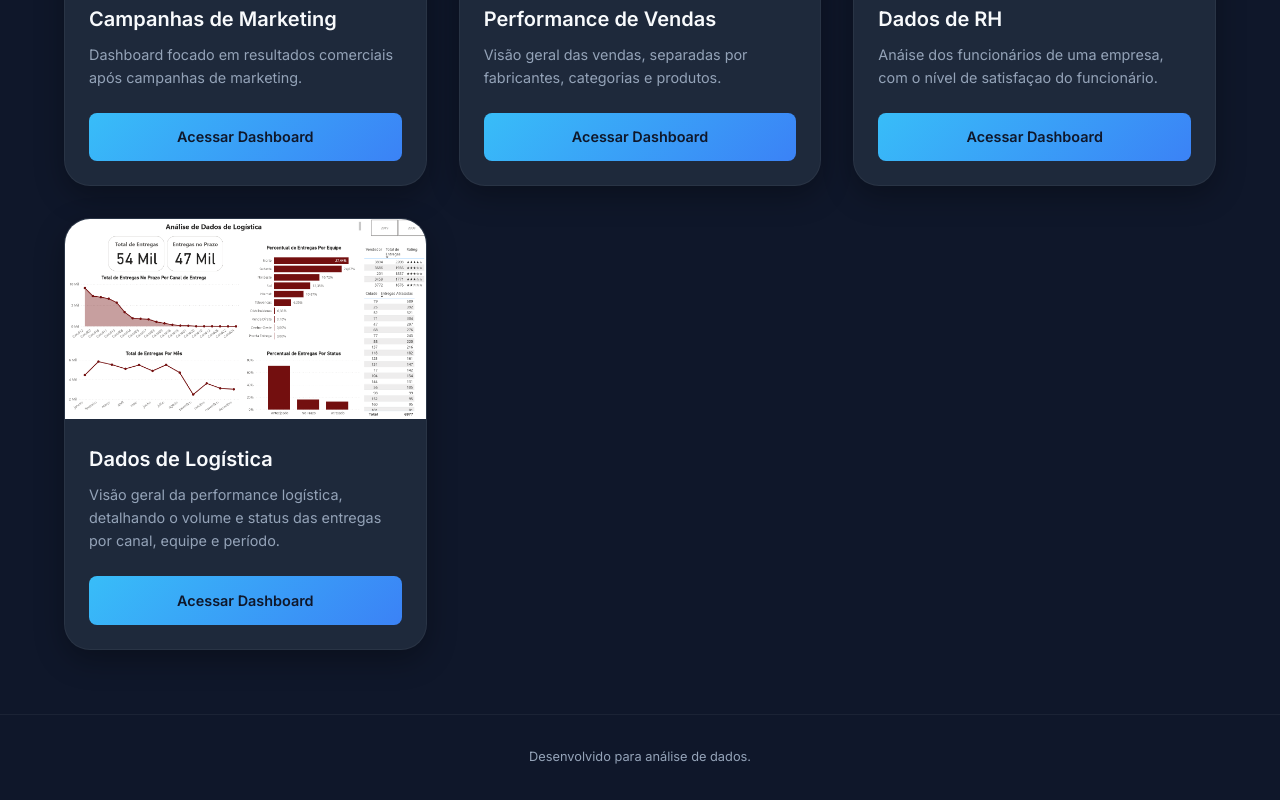
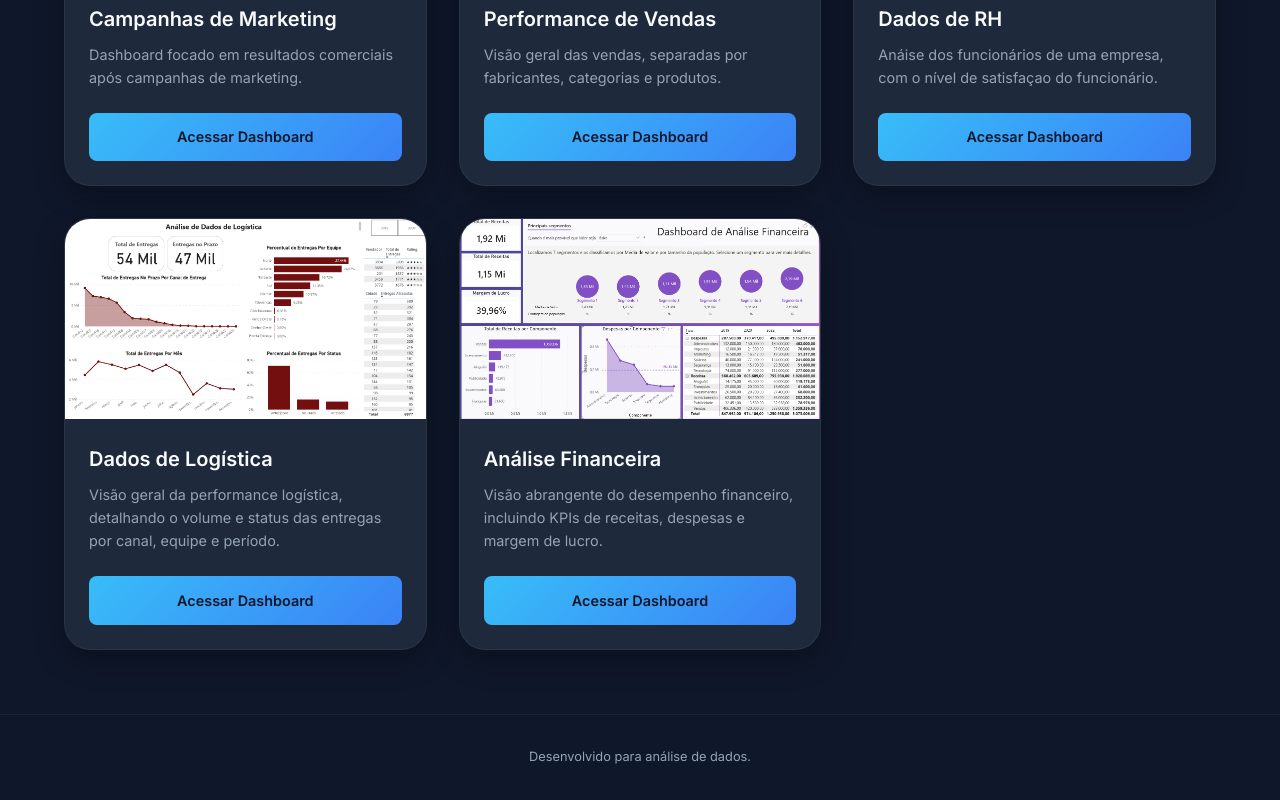
Before and after one commit to AlissonAdryan/portfolio-powerbi, a plain HTML site: page index.html in a window 1280 px wide. Shown: the part 448-1248 px from the top of the page. Drawn offline with Linux system fonts and the light colour scheme.

Commit message:
Analise Financeira

```diff
--- a/index.html
+++ b/index.html
@@ -50,12 +50,23 @@
 
         <article class="project-card hidden">
             <div class="image-container">
-                <img src="images/Dados_de_Logistica.png" alt="Dados de RH">
+                <img src="images/Dados_de_Logistica.png" alt="Dados de Logistica">
             </div>
             <div class="content">
                 <h3>Dados de Logística</h3>
                 <p>Visão geral da performance logística, detalhando o volume e status das entregas por canal, equipe e período.</p>
-                <a href="pdfs/Dados de Logistica.pdf" class="btn-link" target="_blank">Acessar Dashboard</a>
+                <a href="pdfs/Dados_de_Logistica.pdf" class="btn-link" target="_blank">Acessar Dashboard</a>
+            </div>
+        </article>
+
+        <article class="project-card hidden">
+            <div class="image-container">
+                <img src="images/Analise_Financeira.png" alt="Analise Financeira">
+            </div>
+            <div class="content">
+                <h3>Análise Financeira</h3>
+                <p>Visão abrangente do desempenho financeiro, incluindo KPIs de receitas, despesas e margem de lucro.</p>
+                <a href="pdfs/Analise_Financeira.pdf" class="btn-link" target="_blank">Acessar Dashboard</a>
             </div>
         </article>
 
```
Also changed, not shown: images/Analise_Financeira.png (added), 3 other files.
